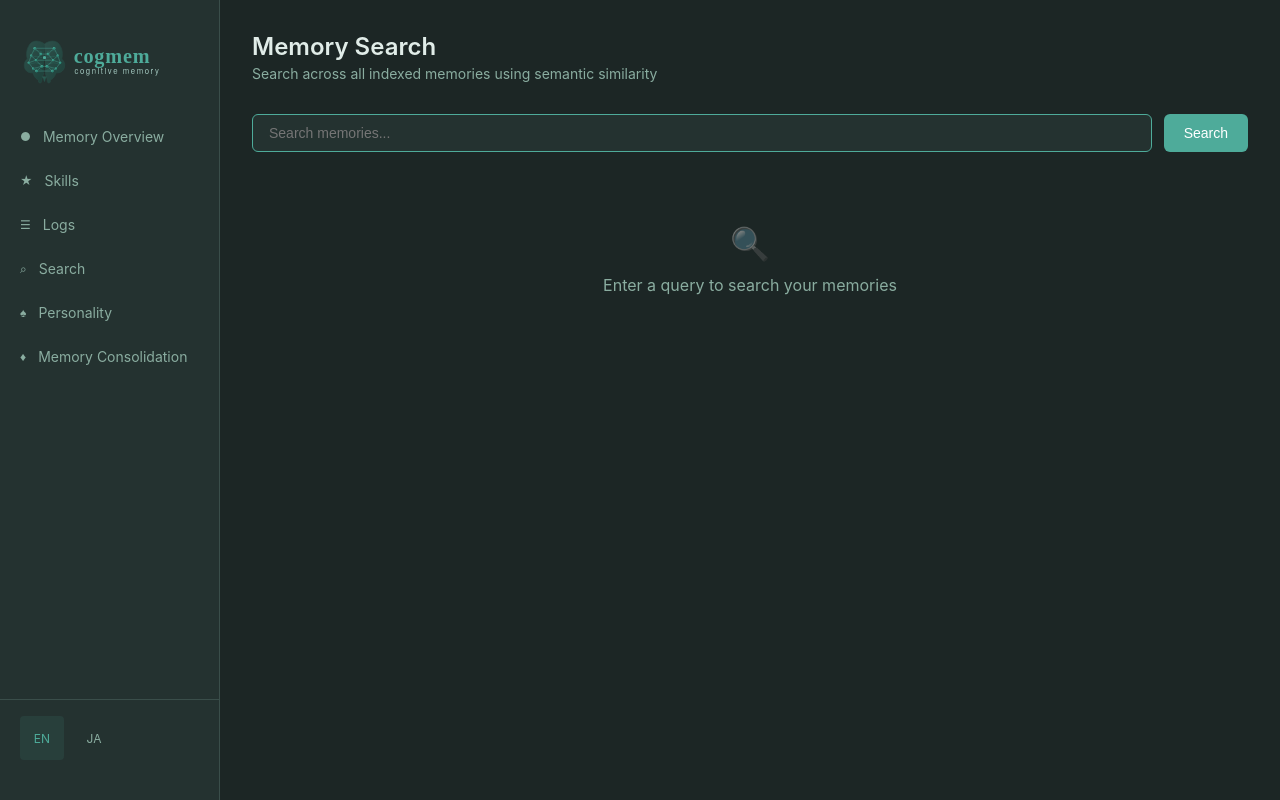
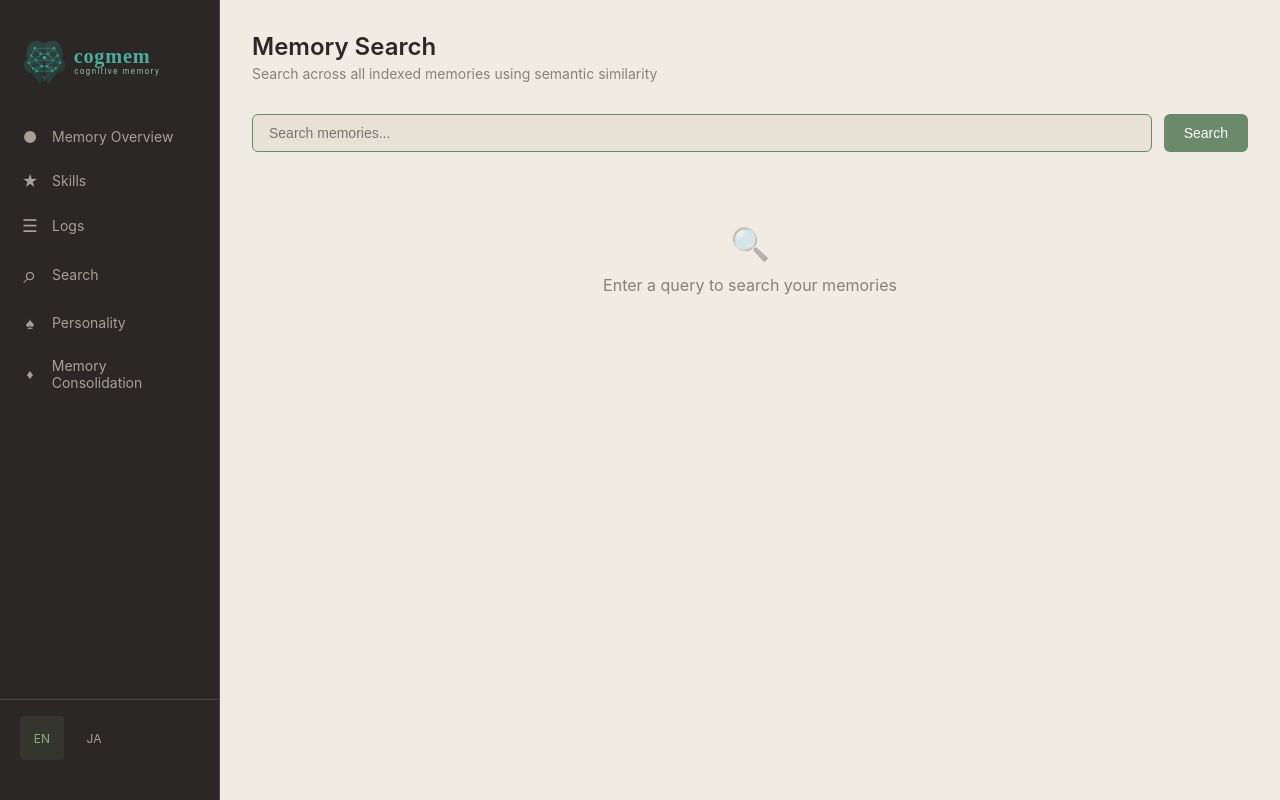
Before and after one commit to akira-001/pj-memory, a FastAPI app: template src/cognitive_memory/dashboard/templates/search/index.html in a window 1280 px wide. Run offline with FastAPI, Linux system fonts and the light colour scheme; the template is opened without the code that fills it, so the values that code supplies are empty.

Commit message:
release: cogmem-agent 0.12.0 — SUMMARY index, warm cream theme, MLX tests
- parser: extract session overview as [SUMMARY] category entry (contextual binding)
- search: dashboard search bypasses adaptive gate (user-initiated queries)
- search: grep_search reuses parse_entries() for consistency
- dashboard: warm cream content + dark sidebar split color scheme
- dashboard: sidebar icon size normalization
- tests: switch LLM abstraction tests from Ollama to MLX Qwen3-32B
- docs: add usage example (typical session flow) to both EN/JA READMEs

```diff
--- a/src/cognitive_memory/_version.py
+++ b/src/cognitive_memory/_version.py
@@ -1 +1 @@
-__version__ = "0.11.0"
+__version__ = "0.12.0"
--- a/src/cognitive_memory/dashboard/routes/search.py
+++ b/src/cognitive_memory/dashboard/routes/search.py
@@ -22,7 +22,7 @@ async def search_page(request: Request):
 
     if q:
         with MemoryStore(config) as store:
-            response = store.search(q, top_k=10)
+            response = store._execute_search(q, top_k=10)
             results = response.results
             status = response.status
 
@@ -52,7 +52,7 @@ async def search_results(request: Request):
         return HTMLResponse('<div class="empty-state">Enter a search query</div>')
 
     with MemoryStore(config) as store:
-        response = store.search(q, top_k=10)
+        response = store._execute_search(q, top_k=10)
 
     return templates.TemplateResponse(
         "search/_results.html",
--- a/src/cognitive_memory/dashboard/static/style.css
+++ b/src/cognitive_memory/dashboard/static/style.css
@@ -1,17 +1,27 @@
 :root {
-    --bg: #1c2625;
-    --surface: #243230;
-    --surface-hover: #2c3c39;
-    --border: #3a4e4a;
-    --text: #e0ece8;
-    --text-dim: #8aada0;
-    --accent: #4EAB9A;
-    --accent-hover: #6dc4b5;
-    --accent-dim: #2E8B7A;
-    --success: #22c55e;
-    --warning: #f59e0b;
-    --error: #ef4444;
-    --info: #3b82f6;
+    /* Content area — warm cream */
+    --bg: #f0ebe3;
+    --surface: #e8e1d6;
+    --surface-hover: #ddd6ca;
+    --border: #d0c9be;
+    --text: #2c2826;
+    --text-dim: #8a8078;
+    --accent: #6b8a6b;
+    --accent-hover: #5a7a5a;
+    --accent-dim: #4a6a4a;
+    --success: #5a9e5a;
+    --warning: #c08a30;
+    --error: #c05050;
+    --info: #5070b0;
+
+    /* Sidebar — warm dark */
+    --sidebar-bg: #2a2726;
+    --sidebar-surface: #353130;
+    --sidebar-border: #4a4543;
+    --sidebar-text: #a8a098;
+    --sidebar-text-active: #8aad7a;
+    --sidebar-active-bg: rgba(138, 173, 122, 0.1);
+    --sidebar-active-dot: #c8a850;
 }
 
 * { margin: 0; padding: 0; box-sizing: border-box; }
@@ -27,8 +37,8 @@ body {
 /* Sidebar */
 .sidebar {
     width: 220px;
-    background: var(--surface);
-    border-right: 1px solid var(--border);
+    background: var(--sidebar-bg);
+    border-right: 1px solid var(--sidebar-border);
     padding: 1.5rem 0;
     position: fixed;
     top: 0;
@@ -54,24 +64,38 @@ body {
     gap: 0.75rem;
     padding: 0.75rem 1.25rem;
     min-height: 44px;
-    color: var(--text-dim);
+    color: var(--sidebar-text);
     text-decoration: none;
     font-size: 0.875rem;
     transition: all 0.15s;
 }
 
 .nav-link:hover {
-    color: var(--text);
-    background: var(--surface-hover);
+    color: #d0c8c0;
+    background: var(--sidebar-surface);
 }
 
 .nav-link.active {
-    color: var(--accent);
-    background: rgba(78, 171, 154, 0.1);
-    border-right: 2px solid var(--accent);
+    color: var(--sidebar-text-active);
+    background: var(--sidebar-active-bg);
+    border-right: 2px solid var(--sidebar-text-active);
 }
 
-.nav-icon { font-size: 0.75rem; }
+.nav-link.active .nav-icon {
+    color: var(--sidebar-active-dot);
+}
+
+.nav-icon {
+    font-size: 1rem;
+    display: inline-flex;
+    align-items: center;
+    justify-content: center;
+    width: 1.25rem;
+    text-align: center;
+}
+.nav-icon-search { font-size: 1.5rem; }
+.nav-icon-log { font-size: 1.1rem; }
+.nav-icon-diamond { font-size: 0.85rem; }
 
 /* Main content */
 .content {
@@ -485,10 +509,10 @@ body {
 .chart-desc { font-size: 0.75rem; color: var(--text-dim); margin-bottom: 0.75rem; }
 
 /* Language switch */
-.lang-switch { margin-top: auto; padding: 1rem 1.25rem; border-top: 1px solid var(--border); display: flex; gap: 0.5rem; }
-.lang-btn { padding: 0.5rem 0.75rem; min-height: 44px; min-width: 44px; display: inline-flex; align-items: center; justify-content: center; border-radius: 4px; font-size: 0.75rem; color: var(--text-dim); text-decoration: none; transition: all 0.15s; }
-.lang-btn:hover { color: var(--text); background: var(--surface-hover); }
-.lang-btn.active { color: var(--accent); background: rgba(78, 171, 154, 0.1); }
+.lang-switch { margin-top: auto; padding: 1rem 1.25rem; border-top: 1px solid var(--sidebar-border); display: flex; gap: 0.5rem; }
+.lang-btn { padding: 0.5rem 0.75rem; min-height: 44px; min-width: 44px; display: inline-flex; align-items: center; justify-content: center; border-radius: 4px; font-size: 0.75rem; color: var(--sidebar-text); text-decoration: none; transition: all 0.15s; }
+.lang-btn:hover { color: #d0c8c0; background: var(--sidebar-surface); }
+.lang-btn.active { color: var(--sidebar-text-active); background: var(--sidebar-active-bg); }
 
 /* Modal */
 .modal-overlay { position: fixed; inset: 0; background: rgba(0,0,0,0.6); z-index: 50; display: flex; align-items: center; justify-content: center; }
--- a/src/cognitive_memory/dashboard/templates/base.html
+++ b/src/cognitive_memory/dashboard/templates/base.html
@@ -21,16 +21,16 @@
             <span class="nav-icon">&#9733;</span> {{ t('nav.skills', lang) }}
         </a>
         <a href="/logs" class="nav-link {% if active_page == 'logs' %}active{% endif %}">
-            <span class="nav-icon">&#9776;</span> {{ t('nav.logs', lang) }}
+            <span class="nav-icon nav-icon-log">&#9776;</span> {{ t('nav.logs', lang) }}
         </a>
         <a href="/search" class="nav-link {% if active_page == 'search' %}active{% endif %}">
-            <span class="nav-icon">&#8981;</span> {{ t('nav.search', lang) }}
+            <span class="nav-icon nav-icon-search">&#8981;</span> {{ t('nav.search', lang) }}
         </a>
         <a href="/personality" class="nav-link {% if active_page == 'personality' %}active{% endif %}">
             <span class="nav-icon">&#9824;</span> {{ t('nav.personality', lang) }}
         </a>
         <a href="/consolidation" class="nav-link {% if active_page == 'consolidation' %}active{% endif %}">
-            <span class="nav-icon">&#9830;</span> {{ t('nav.crystallization', lang) }}
+            <span class="nav-icon nav-icon-diamond">&#9830;</span> {{ t('nav.crystallization', lang) }}
         </a>
         <div class="lang-switch">
             <a href="/_lang/en" class="lang-btn {% if lang == 'en' %}active{% endif %}">EN</a>
--- a/src/cognitive_memory/dashboard/templates/search/index.html
+++ b/src/cognitive_memory/dashboard/templates/search/index.html
@@ -62,8 +62,8 @@
             labels: data.map(d => d.date),
             datasets: [{
                 data: data.map(d => d.count),
-                borderColor: '#4EAB9A',
-                backgroundColor: 'rgba(78, 171, 154, 0.1)',
+                borderColor: '#6b8a6b',
+                backgroundColor: 'rgba(107, 138, 107, 0.1)',
                 fill: true,
                 tension: 0.4,
                 pointRadius: 0,
```
Also changed, not shown: other parts of src/cognitive_memory/dashboard/static/style.css (+12 -12 lines), src/cognitive_memory/dashboard/templates/memory/overview.html (+13 -13 lines), src/cognitive_memory/dashboard/templates/skills/_detail_modal.html (+5 -5 lines), src/cognitive_memory/dashboard/templates/skills/detail.html (+7 -7 lines), src/cognitive_memory/parser.py (+14 -0 lines), src/cognitive_memory/search.py (+8 -18 lines), tests/test_memory_pipeline.py (+21 -24 lines), tests/test_parser.py (+114 -0 lines), README.md, README_ja.md.
